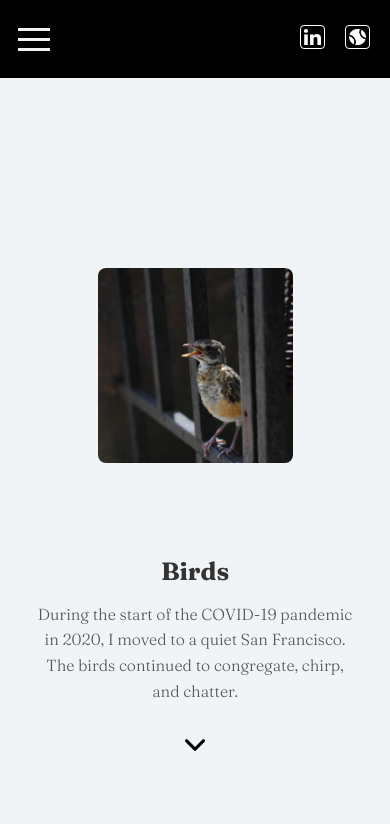
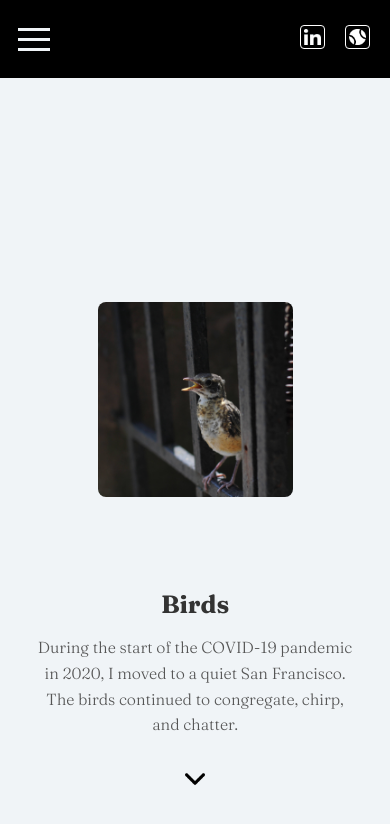
Before and after one commit to vincentdalfaro/personal-website, a React (Vite) app in the folder frontend/: page /media in a window 390 px wide. Shown: the top 824 px of the page. Built offline with nearby package versions, Linux system fonts and the light colour scheme.

Commit message:
final mobile fix?

```diff
--- a/frontend/src/styles/Media.css
+++ b/frontend/src/styles/Media.css
@@ -192,8 +192,7 @@
 
    .gallery-flex-full {
         flex-direction: column;
-        height: calc(100dvh - 67px);
-        padding-top: 67px;
+        height: 100dvh;
         justify-content: center;
     }
 
```
